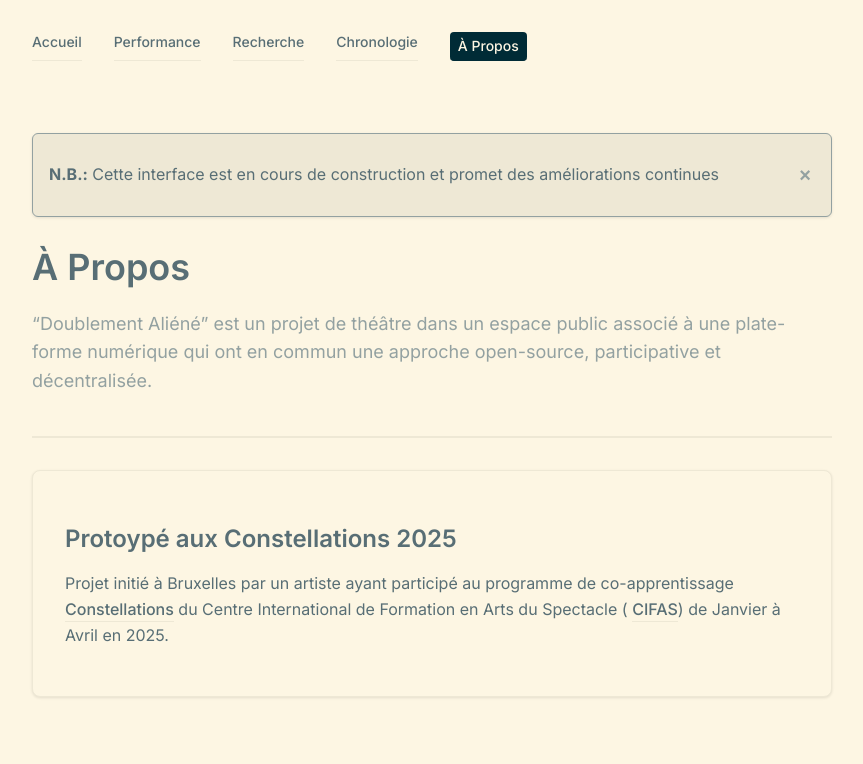
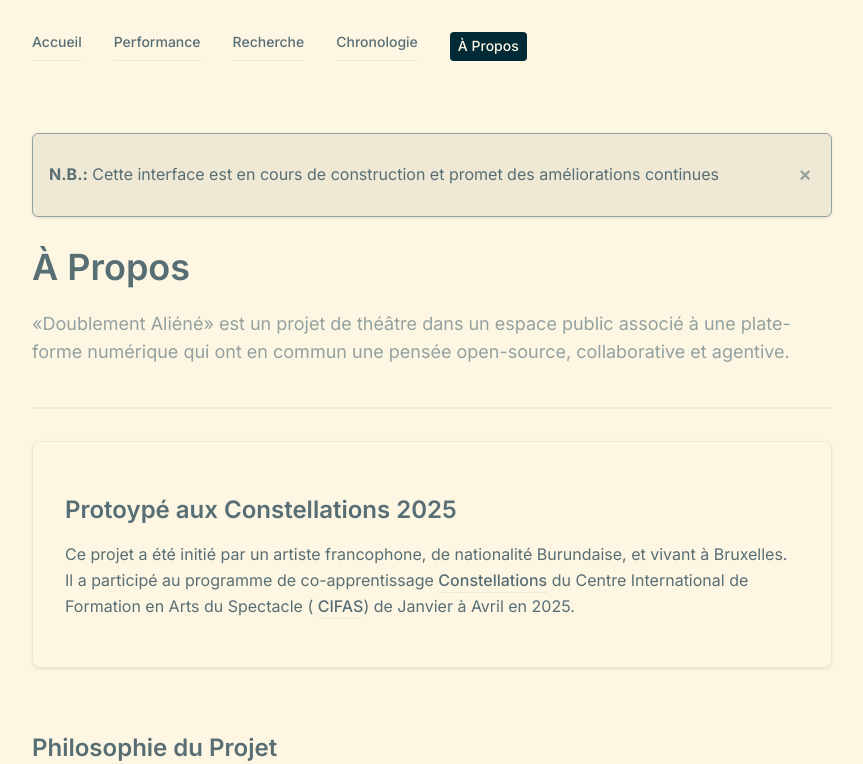
Before and after one commit to daqhris/DoublementAliene, a Next.js app: page /about in a window 1280 px wide. Shown: the top 764 px of the page, without its empty margins (208-1071 px from the left). Built offline with nearby package versions, Linux system fonts and the light colour scheme; no server answers.

Commit message:
Update content of About page

```diff
--- a/app/about/page.tsx
+++ b/app/about/page.tsx
@@ -18,7 +18,7 @@ export default function AboutPage() {
             À Propos
           </h1>
           <p className="theater-subtitle">
-            &ldquo;Doublement Aliéné&rdquo; est un projet de théâtre dans un espace public associé à une plate-forme numérique qui ont en commun une approche open-source, participative et décentralisée.
+            «Doublement Aliéné» est un projet de théâtre dans un espace public associé à une plate-forme numérique qui ont en commun une pensée open-source, collaborative et agentive.
           </p>
         </div>
 
@@ -27,7 +27,7 @@ export default function AboutPage() {
             Protoypé aux Constellations 2025
           </h2>
           <p className="text-theater-text leading-relaxed">
-            Projet initié à Bruxelles par un artiste ayant participé au programme de co-apprentissage{' '}
+            Ce projet a été initié par un artiste francophone, de nationalité Burundaise, et vivant à Bruxelles. Il a participé au programme de co-apprentissage{' '}
             <Link
               href="https://cifas.be/fr/event/2025/constellations-2025/constellations-2025.html"
               className="theater-link"
```
